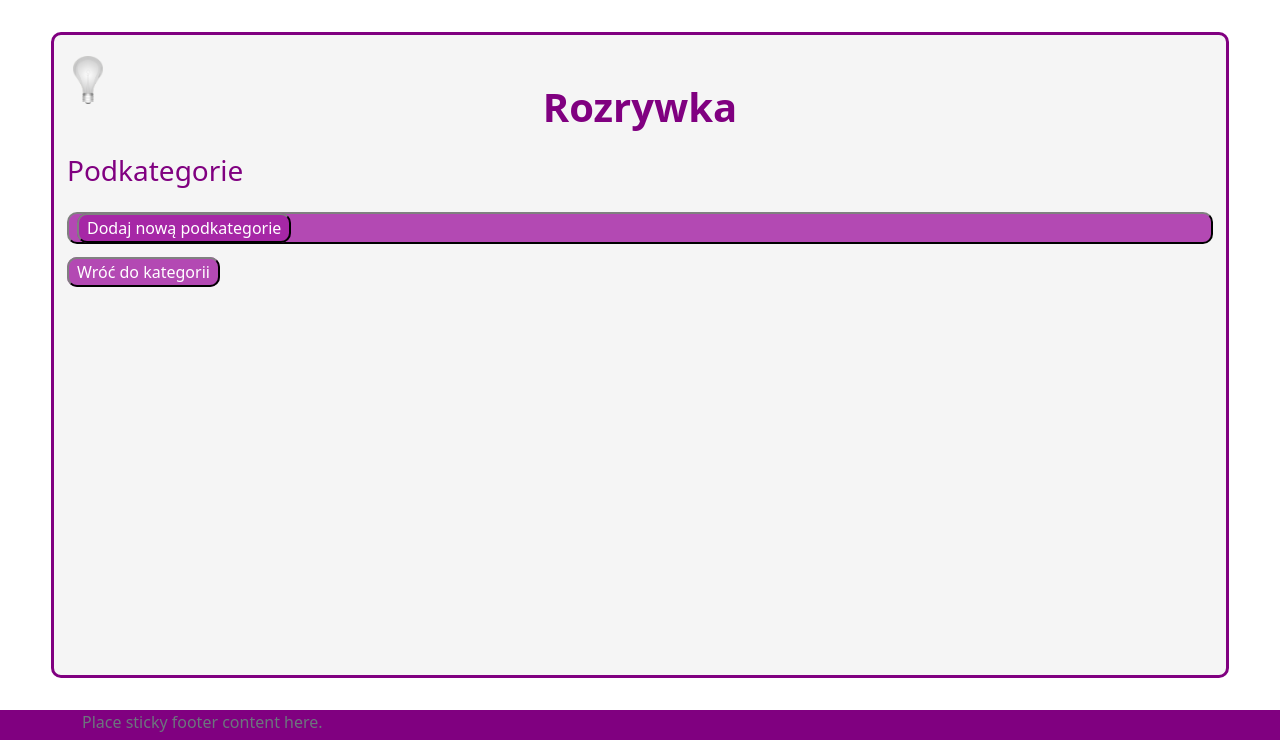
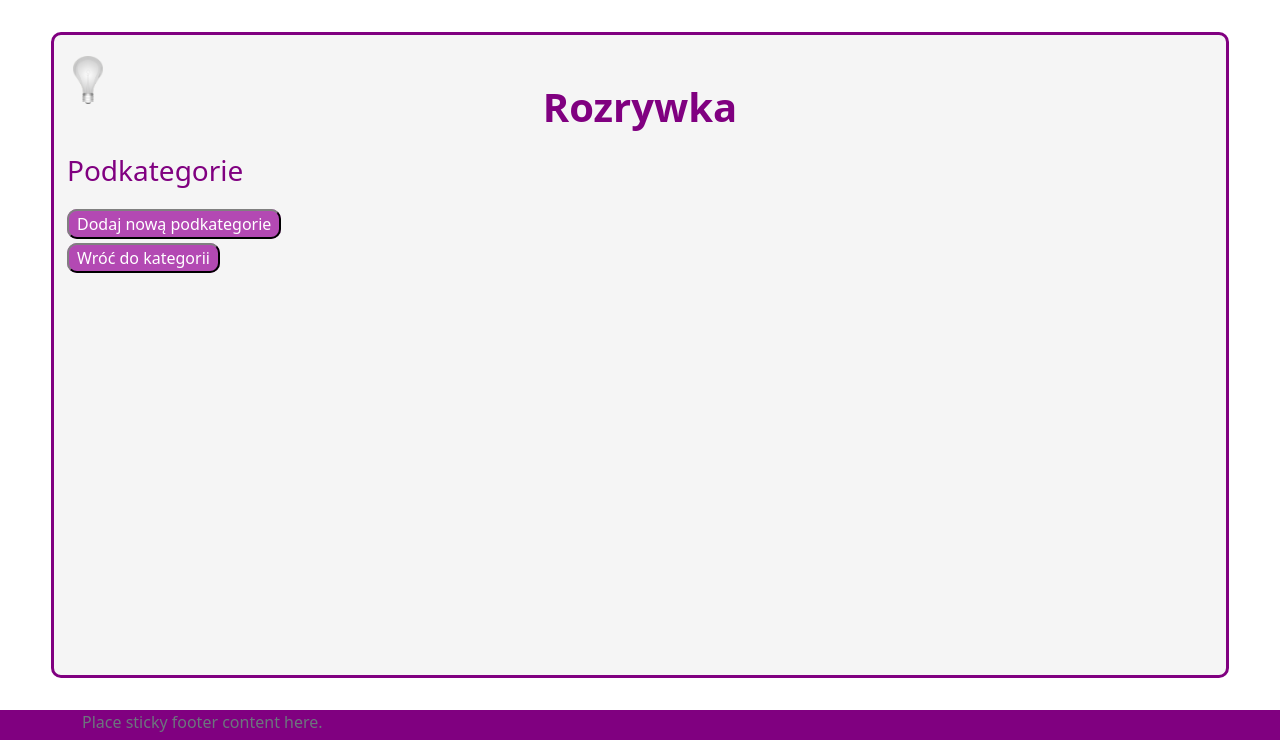
Before and after one commit to Maiconek/ProjektZespolowy-UG-2022-23, a Django app: page /profile/categories/subcategories/257b58ca-f85a-4b0b-80ad-39491cd2a8b8 in a window 1280 px wide. Shown: the part 60-800 px from the top of the page. Run offline with Django 3.2, Linux system fonts and the light colour scheme; a user stored in the database is signed in; data comes from the database, SQL or seed files in the repository; both versions use the stored data as it was after the commit.

Commit message:
poprawa wyświetlania podkategorii

```diff
--- a/ManagerFinansow/templates/application/categories/all-subcategories.html
+++ b/ManagerFinansow/templates/application/categories/all-subcategories.html
@@ -24,7 +24,7 @@
                 </li>
             {% endfor %}
         </ul>
-        <p class="button"><a class="button" href="{% url 'create-subcategory' category.id %}">Dodaj nową podkategorie</a></p>
+        <p class="buttons"><a class="button" href="{% url 'create-subcategory' category.id %}">Dodaj nową podkategorie</a></p>
         <p class="buttons"><a class="button" href="{% url 'all-categories' %}">Wróć do kategorii</a></p>
     </div>
 </div>
```
Also changed, not shown: ManagerFinansow/db.sqlite3.
